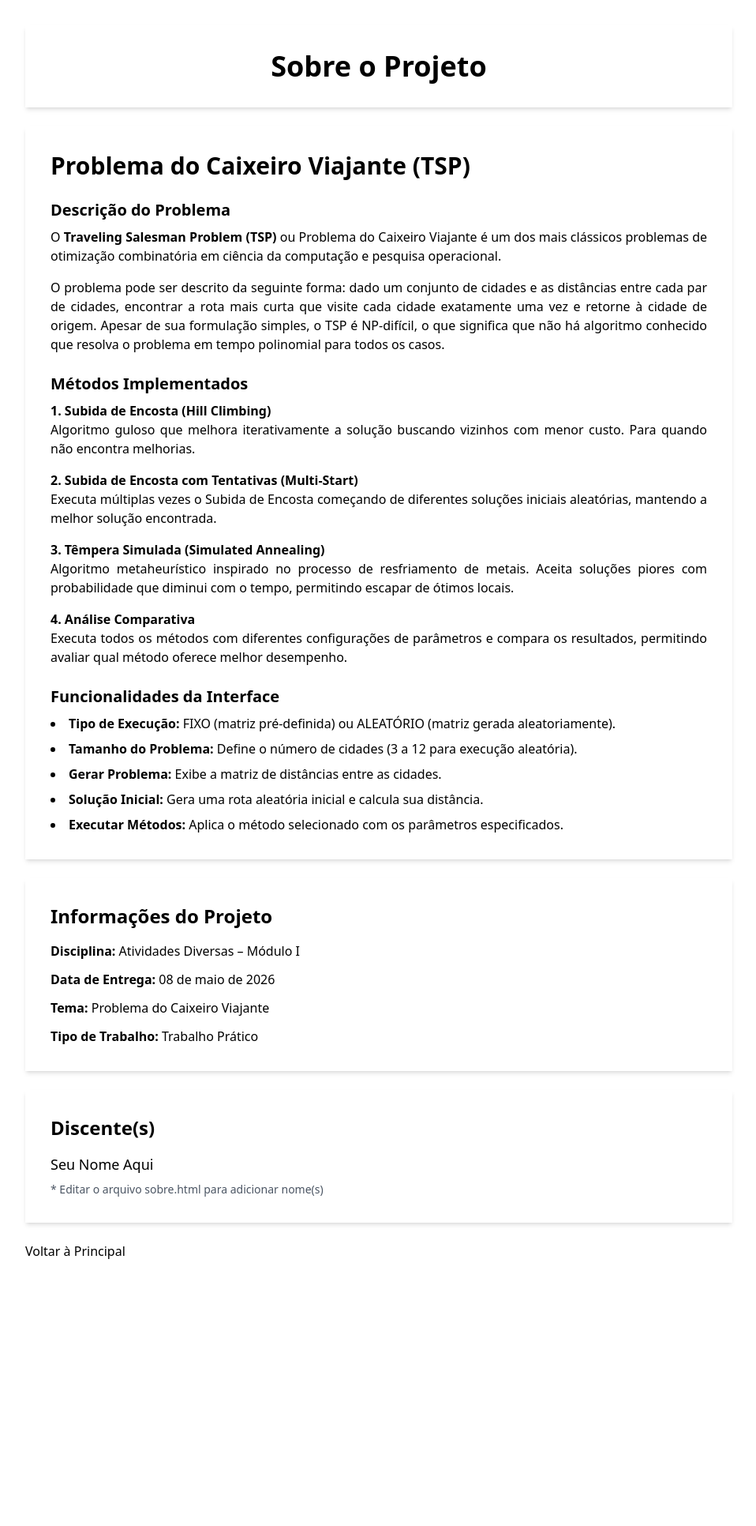
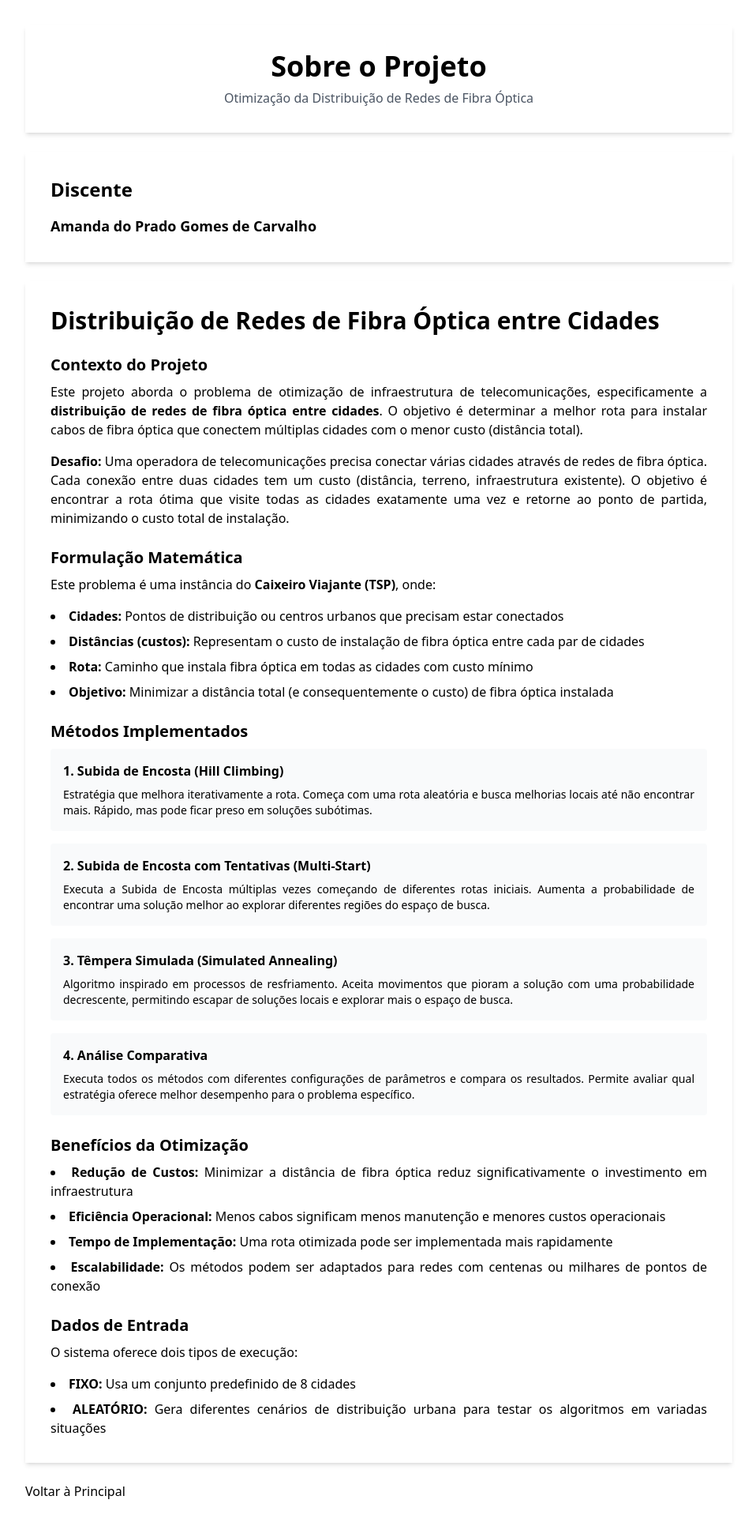
Before and after one commit to AmandaPradoGit/LinearProgramming, a Django app: page /sobre/ in a window 1280 px wide. Shown: the whole page at 79% size, without its empty margins (160-1118 px from the left). Before the commit the page ends 1594 px from the top, so only its background shows below. Run offline with Django 5.2, Linux system fonts and the light colour scheme; some libraries are stand-ins or nearby versions.

Commit message:
feat: update project description

```diff
--- a/templates/sobre.html
+++ b/templates/sobre.html
@@ -4,7 +4,7 @@
 <head>
     <meta charset="UTF-8">
     <meta name="viewport" content="width=device-width, initial-scale=1.0">
-    <title>Sobre - Caixeiro Viajante</title>
+    <title>Sobre - Distribuição de Fibra Óptica</title>
     {% tailwind_css %}
 </head>
 <body class="bg-base-200 min-h-screen p-8 flex items-center justify-center">
@@ -12,65 +12,80 @@
         <header class="mb-6">
             <div class="card bg-base-100 shadow-md p-8 text-center">
                 <h1 class="text-4xl font-bold text-primary">Sobre o Projeto</h1>
+                <p class="text-gray-600 mt-2">Otimização da Distribuição de Redes de Fibra Óptica</p>
             </div>
         </header>
 
+         <div class="card bg-base-100 shadow-md p-8 mb-6">
+            <h2 class="text-2xl font-bold text-primary mb-4">Discente</h2>
+            <p class="text-lg font-semibold">Amanda do Prado Gomes de Carvalho</p>
+        </div>
+
         <div class="card bg-base-100 shadow-md p-8 mb-6">
-            <h2 class="text-3xl font-bold text-primary mb-4">Problema do Caixeiro Viajante (TSP)</h2>
+            <h2 class="text-3xl font-bold text-primary mb-4">Distribuição de Redes de Fibra Óptica entre Cidades</h2>
 
-            <h3 class="text-xl font-semibold text-secondary mt-6 mb-2">Descrição do Problema</h3>
+            <h3 class="text-xl font-semibold text-secondary mt-6 mb-2">Contexto do Projeto</h3>
             <p class="text-justify mb-4">
-                O <strong>Traveling Salesman Problem (TSP)</strong> ou Problema do Caixeiro Viajante é um dos mais clássicos problemas de otimização combinatória em ciência da computação e pesquisa operacional.
+                Este projeto aborda o problema de otimização de infraestrutura de telecomunicações, especificamente a
+                <strong>distribuição de redes de fibra óptica entre cidades</strong>.
+                O objetivo é determinar a melhor rota para instalar cabos de fibra óptica que conectem múltiplas cidades
+                com o menor custo (distância total).
             </p>
 
             <p class="text-justify mb-4">
-                O problema pode ser descrito da seguinte forma: dado um conjunto de cidades e as distâncias entre cada par de cidades, encontrar a rota mais curta que visite cada cidade exatamente uma vez e retorne à cidade de origem. Apesar de sua formulação simples, o TSP é NP-difícil, o que significa que não há algoritmo conhecido que resolva o problema em tempo polinomial para todos os casos.
+                <strong>Desafio:</strong> Uma operadora de telecomunicações precisa conectar várias cidades através de
+                redes de fibra óptica. Cada conexão entre duas cidades tem um custo (distância, terreno, infraestrutura
+                existente). O objetivo é encontrar a rota ótima que visite todas as cidades exatamente uma vez e retorne
+                ao ponto de partida, minimizando o custo total de instalação.
             </p>
+
+            <h3 class="text-xl font-semibold text-secondary mt-6 mb-2">Formulação Matemática</h3>
+            <p class="text-justify mb-4">
+                Este problema é uma instância do <strong> Caixeiro Viajante (TSP)</strong>, onde:
+            </p>
+            <ul class="list-disc list-inside space-y-2 text-justify mb-4">
+                <li><strong>Cidades:</strong> Pontos de distribuição ou centros urbanos que precisam estar conectados</li>
+                <li><strong>Distâncias (custos):</strong> Representam o custo de instalação de fibra óptica entre cada par de cidades</li>
+                <li><strong>Rota:</strong> Caminho que instala fibra óptica em todas as cidades com custo mínimo</li>
+                <li><strong>Objetivo:</strong> Minimizar a distância total (e consequentemente o custo) de fibra óptica instalada</li>
+            </ul>
 
             <h3 class="text-xl font-semibold text-secondary mt-6 mb-2">Métodos Implementados</h3>
             <div class="space-y-4">
-                <div>
-                    <h4 class="font-semibold text-base">1. Subida de Encosta (Hill Climbing)</h4>
-                    <p class="text-justify">Algoritmo guloso que melhora iterativamente a solução buscando vizinhos com menor custo. Para quando não encontra melhorias.</p>
+                <div class="bg-gray-50 p-4 rounded">
+                    <h4 class="font-semibold text-base mb-2">1. Subida de Encosta (Hill Climbing)</h4>
+                    <p class="text-justify text-sm">Estratégia que melhora iterativamente a rota. Começa com uma rota aleatória e busca melhorias locais até não encontrar mais. Rápido, mas pode ficar preso em soluções subótimas.</p>
                 </div>
-                <div>
-                    <h4 class="font-semibold text-base">2. Subida de Encosta com Tentativas (Multi-Start)</h4>
-                    <p class="text-justify">Executa múltiplas vezes o Subida de Encosta começando de diferentes soluções iniciais aleatórias, mantendo a melhor solução encontrada.</p>
+                <div class="bg-gray-50 p-4 rounded">
+                    <h4 class="font-semibold text-base mb-2">2. Subida de Encosta com Tentativas (Multi-Start)</h4>
+                    <p class="text-justify text-sm">Executa a Subida de Encosta múltiplas vezes começando de diferentes rotas iniciais. Aumenta a probabilidade de encontrar uma solução melhor ao explorar diferentes regiões do espaço de busca.</p>
                 </div>
-                <div>
-                    <h4 class="font-semibold text-base">3. Têmpera Simulada (Simulated Annealing)</h4>
-                    <p class="text-justify">Algoritmo metaheurístico inspirado no processo de resfriamento de metais. Aceita soluções piores com probabilidade que diminui com o tempo, permitindo escapar de ótimos locais.</p>
+                <div class="bg-gray-50 p-4 rounded">
+                    <h4 class="font-semibold text-base mb-2">3. Têmpera Simulada (Simulated Annealing)</h4>
+                    <p class="text-justify text-sm">Algoritmo inspirado em processos de resfriamento. Aceita movimentos que pioram a solução com uma probabilidade decrescente, permitindo escapar de soluções locais e explorar mais o espaço de busca.</p>
                 </div>
-                <div>
-                    <h4 class="font-semibold text-base">4. Análise Comparativa</h4>
-                    <p class="text-justify">Executa todos os métodos com diferentes configurações de parâmetros e compara os resultados, permitindo avaliar qual método oferece melhor desempenho.</p>
+                <div class="bg-gray-50 p-4 rounded">
+                    <h4 class="font-semibold text-base mb-2">4. Análise Comparativa</h4>
+                    <p class="text-justify text-sm">Executa todos os métodos com diferentes configurações de parâmetros e compara os resultados. Permite avaliar qual estratégia oferece melhor desempenho para o problema específico.</p>
                 </div>
             </div>
 
-            <h3 class="text-xl font-semibold text-secondary mt-6 mb-2">Funcionalidades da Interface</h3>
+            <h3 class="text-xl font-semibold text-secondary mt-6 mb-2">Benefícios da Otimização</h3>
             <ul class="list-disc list-inside space-y-2 text-justify">
-                <li><strong>Tipo de Execução:</strong> FIXO (matriz pré-definida) ou ALEATÓRIO (matriz gerada aleatoriamente).</li>
-                <li><strong>Tamanho do Problema:</strong> Define o número de cidades (3 a 12 para execução aleatória).</li>
-                <li><strong>Gerar Problema:</strong> Exibe a matriz de distâncias entre as cidades.</li>
-                <li><strong>Solução Inicial:</strong> Gera uma rota aleatória inicial e calcula sua distância.</li>
-                <li><strong>Executar Métodos:</strong> Aplica o método selecionado com os parâmetros especificados.</li>
+                <li><strong>Redução de Custos:</strong> Minimizar a distância de fibra óptica reduz significativamente o investimento em infraestrutura</li>
+                <li><strong>Eficiência Operacional:</strong> Menos cabos significam menos manutenção e menores custos operacionais</li>
+                <li><strong>Tempo de Implementação:</strong> Uma rota otimizada pode ser implementada mais rapidamente</li>
+                <li><strong>Escalabilidade:</strong> Os métodos podem ser adaptados para redes com centenas ou milhares de pontos de conexão</li>
             </ul>
-        </div>
 
-        <div class="card bg-base-100 shadow-md p-8 mb-6">
-            <h2 class="text-2xl font-bold text-primary mb-4">Informações do Projeto</h2>
-            <div class="space-y-3">
-                <p><strong>Disciplina:</strong> Atividades Diversas – Módulo I</p>
-                <p><strong>Data de Entrega:</strong> 08 de maio de 2026</p>
-                <p><strong>Tema:</strong> Problema do Caixeiro Viajante</p>
-                <p><strong>Tipo de Trabalho:</strong> Trabalho Prático</p>
-            </div>
-        </div>
-
-        <div class="card bg-base-100 shadow-md p-8 mb-6">
-            <h2 class="text-2xl font-bold text-primary mb-4">Discente(s)</h2>
-            <p class="text-lg">Seu Nome Aqui</p>
-            <p class="text-sm text-gray-600 mt-2">* Editar o arquivo sobre.html para adicionar nome(s)</p>
+            <h3 class="text-xl font-semibold text-secondary mt-6 mb-2">Dados de Entrada</h3>
+            <p class="text-justify mb-4">
+                O sistema oferece dois tipos de execução:
+            </p>
+            <ul class="list-disc list-inside space-y-2 text-justify">
+                <li><strong>FIXO:</strong> Usa um conjunto predefinido de 8 cidades</li>
+                <li><strong>ALEATÓRIO:</strong> Gera diferentes cenários de distribuição urbana para testar os algoritmos em variadas situações</li>
+            </ul>
         </div>
 
         <div class="mt-6">
```
